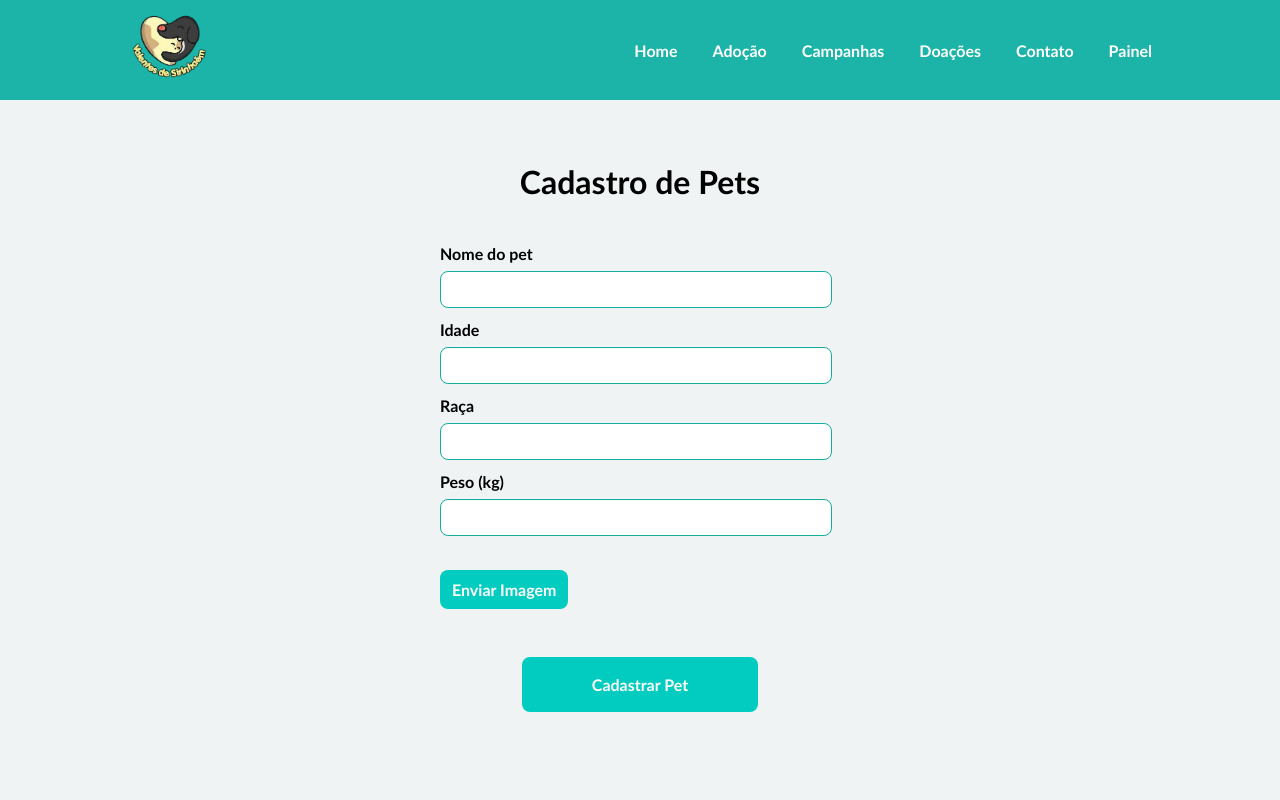
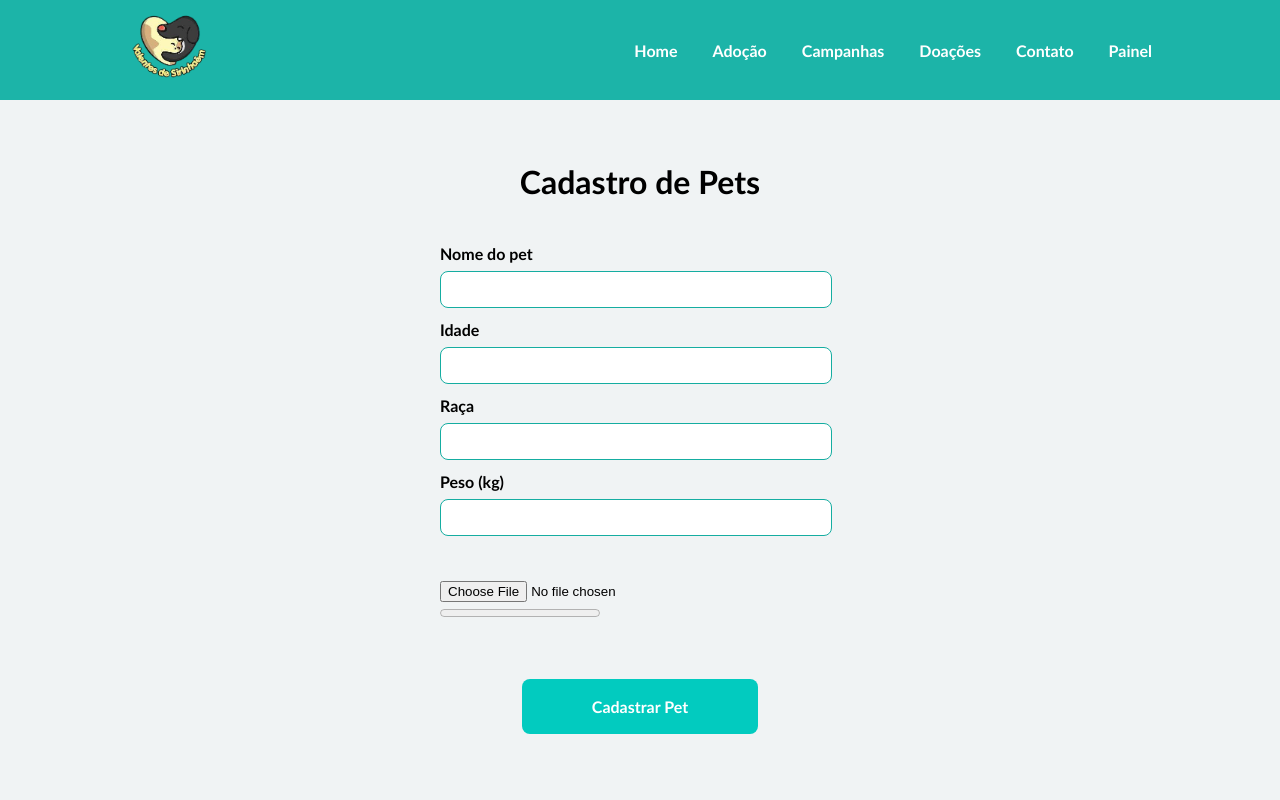
Before and after one commit to Julio-Norberto/Valentes-de-sirinhaem, a React (Vite) app: page /pets-register in a window 1280 px wide. Shown: the top 800 px of the page. Built offline with nearby package versions, Linux system fonts and the light colour scheme; no server answers.

Commit message:
feat: create upload and storage image function on pets is register

```diff
--- a/src/pages/Adoption/index.tsx
+++ b/src/pages/Adoption/index.tsx
@@ -15,6 +15,7 @@ interface IPets {
   age: string
   race: string
   weight: string
+  imageUrl?: string
 }
 
 export const Adoption: React.FunctionComponent = () => {
@@ -36,7 +37,7 @@ export const Adoption: React.FunctionComponent = () => {
 
             <div className='adoption-content'>
               { pets?.map((pet) => (
-                <AdoptionPetCards name={pet.name} age={pet.age} race={pet.race} weight={pet.weight} image={dog1} />
+                <AdoptionPetCards name={pet.name} age={pet.age} race={pet.race} weight={pet.weight} image={pet.imageUrl} />
               )) }
             </div>
             <Footer />
--- a/src/pages/PetsRegistration/index.tsx
+++ b/src/pages/PetsRegistration/index.tsx
@@ -2,25 +2,77 @@ import { Bar } from '../../components/Bar'
 import { Button } from '../../components/Button'
 import { Footer } from '../../components/Footer'
 
-import { db } from '../../services/firebase.js'
+import { db, storage } from '../../services/firebase.js'
 import { collection, addDoc } from 'firebase/firestore'
 
 import './petsRegistration.css'
 import { useState } from 'react'
+import { getDownloadURL, ref, uploadBytesResumable } from 'firebase/storage'
 
 export const PetsRegistration: React.FunctionComponent = () => {
 
-  async function registerPet() {
+  async function registerPet(image: any) {
+    if (!image) {
+      alert("Por favor insira uma imagem")
+      return
+    }
+      const storageRef = ref(storage, `petsImages/${image?.name}`)
+      const uploadTask = uploadBytesResumable(storageRef, image)
+
+      uploadTask.on(
+        "state_changed",
+        (snapshot) => {
+          // Get task progress, including the number of bytes uploaded and the total number of bytes to be uploaded
+          const progress = (snapshot.bytesTransferred / snapshot.totalBytes) * 100;
+          setProgress(progress)
+          console.log('Upload is ' + progress + '% done');
+          switch (snapshot.state) {
+            case 'paused':
+              console.log('Upload is paused');
+              break;
+            case 'running':
+              console.log('Upload is running');
+              break;
+          }
+        },
+        (error) => {
+          // A full list of error codes is available at
+          // https://firebase.google.com/docs/storage/web/handle-errors
+          switch (error.code) {
+            case 'storage/unauthorized':
+              // User doesn't have permission to access the object
+              break;
+            case 'storage/canceled':
+              // User canceled the upload
+              break;
+
+            // ...
+
+            case 'storage/unknown':
+              // Unknown error occurred, inspect error.serverResponse
+              break;
+          }
+        },
+        () => {
+            getDownloadURL(uploadTask.snapshot.ref).then(downloadURL => {
+              sendData(downloadURL)
+          })
+        }
+      )
+  }
+
+  async function sendData(downloadURL: string) {
     try {
       const pet = await addDoc(collection(db, "pets"), {
         name,
         age,
         race,
-        weight
+        weight,
+        imageUrl: downloadURL
       })
       console.log("pet cadastrado com sucesso!")
-    } catch (e) {
-      console.log("erro ao cadastrar")
+    } catch(e) {
+      console.log("algo deu errado!")
     }
   }
 
@@ -28,6 +80,9 @@ export const PetsRegistration: React.FunctionComponent = () => {
   const [age, setAge] = useState<string>()
   const [race, setRace] = useState<string>()
   const [weight, setWeight] = useState<string>()
+  const [image, setImage] = useState<any>()
+  const [imageUrl, setImageUrl] = useState<string>()
+  const [progress, setProgress] = useState<number>(0)
 
   return (
     <div>
@@ -59,10 +114,14 @@ export const PetsRegistration: React.FunctionComponent = () => {
         </div>
 
         <div className='img-button-box'>
-          <Button paddingBottom='10px' paddingTop='10px' title={'Enviar Imagem'} destination={''} paddingLeft={'12px'} paddingRight={'12px'} />
+          <input onChange={(e: any) => setImage(e.target.files[0])} type="file"  />
+          <progress value={progress} max="100" />
         </div>
 
-        <div onClick={registerPet} className='register-button-box'>
+        {/* <div>
+          <button className='btn-submit' >Enviar imagem</button>
+        </div> */}
+        <div onClick={() => registerPet(image)} className='register-button-box'>
           <Button title={'Cadastrar Pet'} destination={''} paddingLeft={'70px'} paddingRight={'70px'} />
         </div>
       </form>
```
Also changed, not shown: 1 other file (tests, documents, lock files or other folders).
